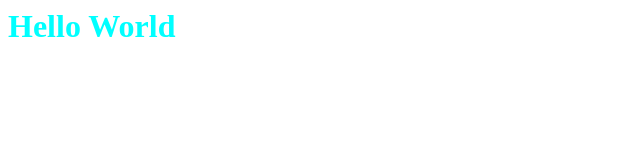
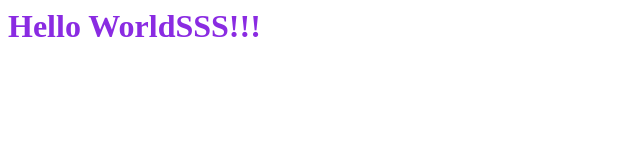
Before and after one commit to henry-doan/html-site-sum22, a plain HTML site: page index.html in a window 1280 px wide. Shown: the whole page, without its empty margins (0-640 px from the left). Drawn offline with Linux system fonts and the light colour scheme.

Commit message:
change styles

```diff
--- a/index.html
+++ b/index.html
@@ -8,6 +8,6 @@
   <link rel="icon" type="image/x-icon" href="./favicon_io/favicon.ico">
 </head>
 <body>
-    <h1 class="title">Hello World</h1>
+    <h1 class="title">Hello WorldSSS!!!</h1>
 </body>
 </html>
--- a/style.css
+++ b/style.css
@@ -1,3 +1,3 @@
 .title {
-  color: aqua;
+  color: blueviolet;
 }
```
